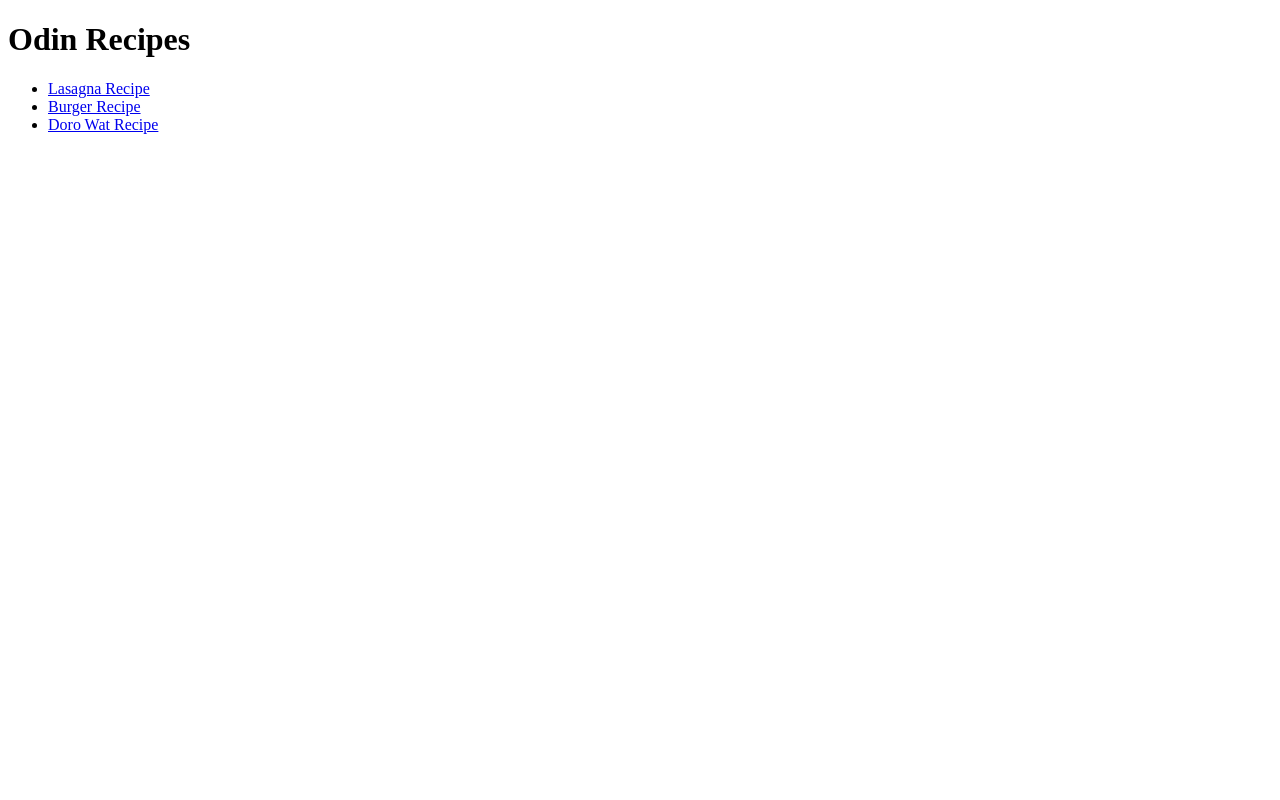
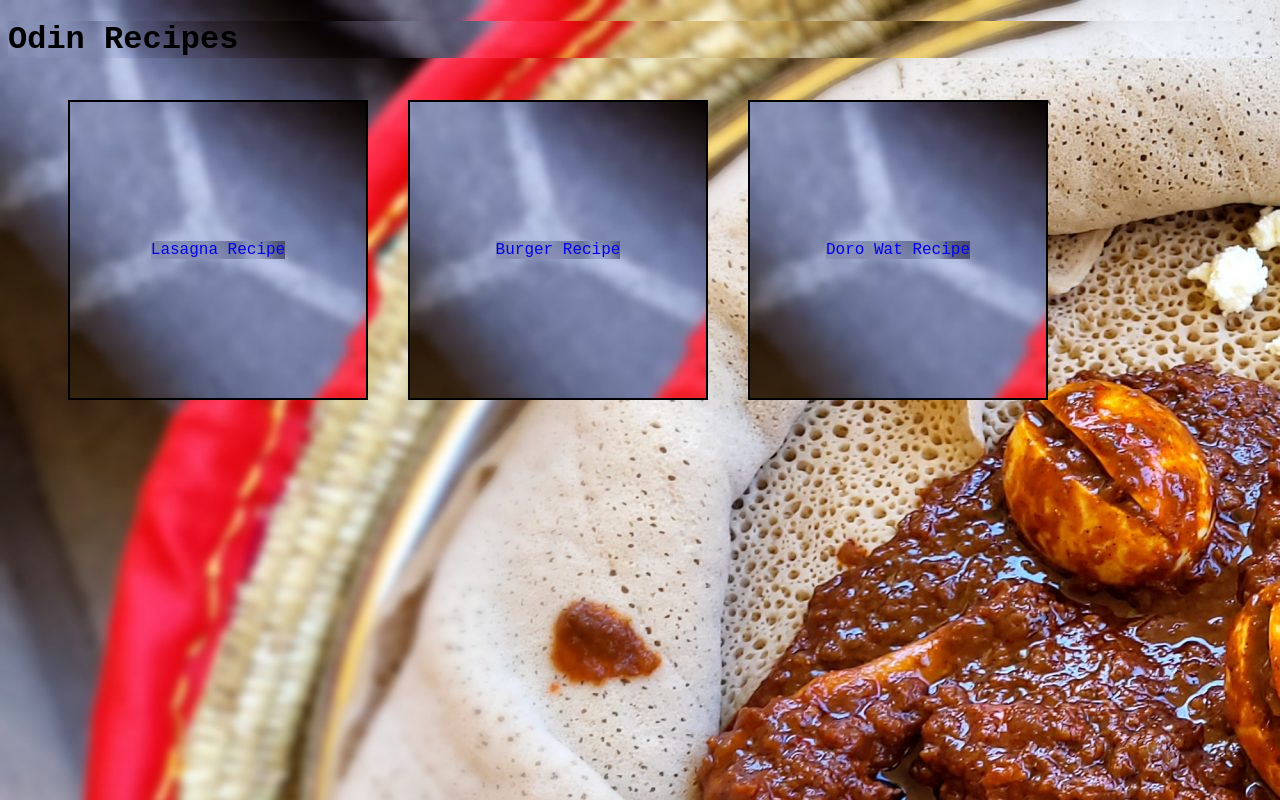
Before and after one commit to Amanuel085/odin-recipes, a plain HTML site: page index.html in a window 1280 px wide. Drawn offline with Linux system fonts and the light colour scheme.

Commit message:
Add background image to homepage

```diff
--- a/index.html
+++ b/index.html
@@ -2,15 +2,17 @@
 <html lang="en">
   <head>
     <meta charset="UTF-8">
+    <meta name="viewport"  content="width=device-width, intial-scale=1.0">
     <title>Odin Recepies</title>
+    <link rel="stylesheet" href="style.css">
   </head>
 
   <body>
-    <h1>Odin Recipes</h1>
+    <h1 class="page-title">Odin Recipes</h1>
     <ul>
-      <li><a href="./recipes/lasagna.html" rel="nonopener nonreferer">Lasagna Recipe</a></li>
-      <li><a href="./recipes/Burger.html" rel="nonopener nonreferer">Burger Recipe</a></li>
-      <li><a href="./recipes/Doro_wat.html" rel="nonopener nonreferer">Doro Wat Recipe</a></li>
+      <li class="first"><a href="./recipes/lasagna.html" rel="nonopener nonreferer">Lasagna Recipe</a></li>
+      <li class="second"><a href="./recipes/Burger.html" rel="nonopener nonreferer">Burger Recipe</a></li>
+      <li class="third"><a href="./recipes/Doro_wat.html" rel="nonopener nonreferer">Doro Wat Recipe</a></li>
     </ul>
   </body>
 </html>
--- /dev/null
+++ b/style.css
@@ -0,0 +1,75 @@
+*{
+    box-sizing: border-box;
+    background-image: url('backpick.jpg');
+    background-repeat: no-repeat;
+    background-size: auto;
+    font-family: 'Courier New', Courier, monospace;
+}
+
+a{
+    text-decoration: none;
+    cursor: pointer;
+}
+
+.page-title{
+    background-color: beige;
+}
+
+.first:hover{
+    width: 306px;
+    height: 306px;
+    border: 2px solid beige;
+}
+
+.second:hover{
+    width: 306px;
+    height: 306px;
+    border: 2px solid beige;
+}
+
+.third:hover{
+    width: 306px;
+    height: 306px;
+    border: 2px solid beige;
+}
+
+
+.first{
+    display: flex;
+    border: 2px solid black;
+    list-style: none;
+    width: 300px;
+    height: 300px;
+    align-items: center;
+    justify-content: center;
+    float: left;
+    margin: 20px;
+    background-color: beige;
+
+}
+
+.second{
+    display: flex;
+    border: 2px solid black;
+    list-style: none;
+    width: 300px;
+    height: 300px;
+    align-items: center;
+    justify-content: center;
+    float: left;
+    margin: 20px;
+    background-color: beige;
+}
+
+.third{
+    display: flex;
+    border: 2px solid black;
+    list-style: none;
+    width: 300px;
+    height: 300px;
+    align-items: center;
+    justify-content: center;
+    float: left;
+    margin: 20px;
+    background-color: beige;
+}
```
Also changed, not shown: recipes/Doro_wat.html (+1 -0 lines), backpick.jpg (added).
